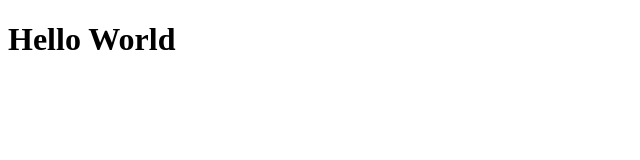
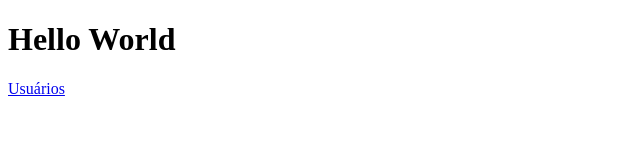
Before and after one commit to josuegimenes/Server-side-Rendering-NextJS, a Next.js app: page / in a window 1280 px wide. Shown: the top 160 px of the page, without its empty margins (0-640 px from the left). Built offline with nearby package versions, Linux system fonts and the light colour scheme.

Commit message:
Page Navigation

```diff
--- a/pages/index.js
+++ b/pages/index.js
@@ -1,7 +1,14 @@
 import React from 'react';
 
+import Link from 'next/link';
+
 const Home = () => (
-  <h1>Hello World</h1>
+  <div>
+    <h1>Hello World</h1>
+    <Link href="/users"><a>Usuários</a></Link>
+  </div>
+
+
 );
 
 export default Home;
```
Also changed, not shown: pages/users.js (+7 -0 lines).
